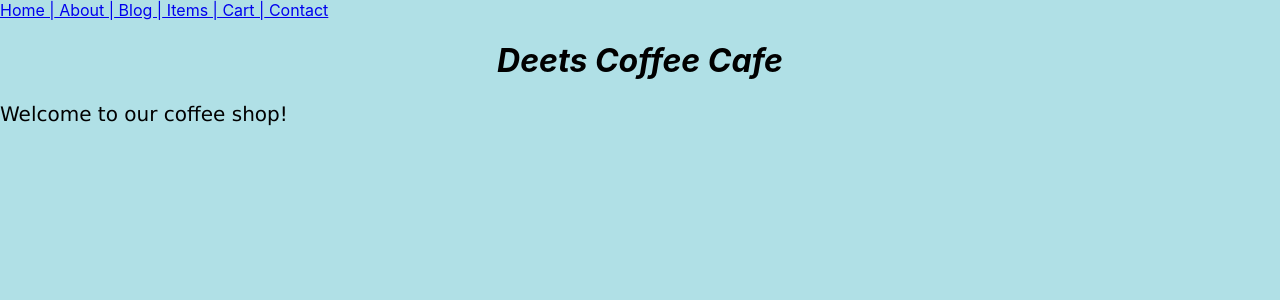
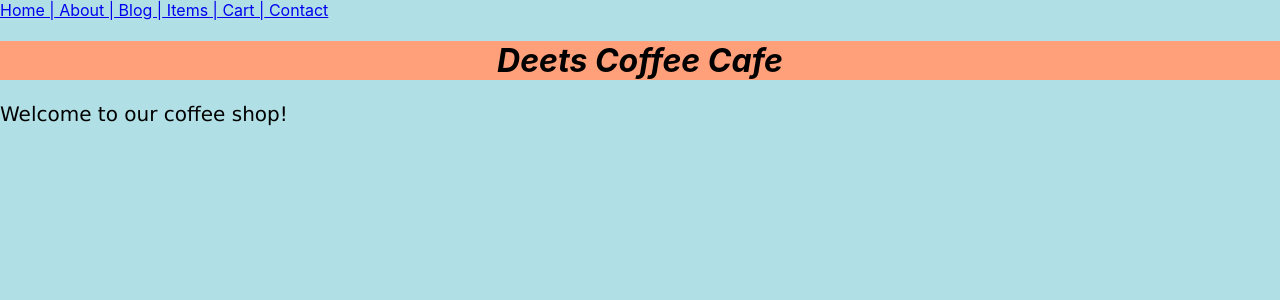
Before and after one commit to hpanditi/react-github-repo, a React (Create React App) app: page / in a window 1280 px wide. Shown: the top 300 px of the page. Built offline with nearby package versions, Linux system fonts and the light colour scheme.

Commit message:
Update App.css

```diff
--- a/src/App.css
+++ b/src/App.css
@@ -6,6 +6,7 @@ h1 {
   color: black;
   text-align: center;
   font-style: italic;
+  background-color: lightsalmon;
 }
 
 p {
```
